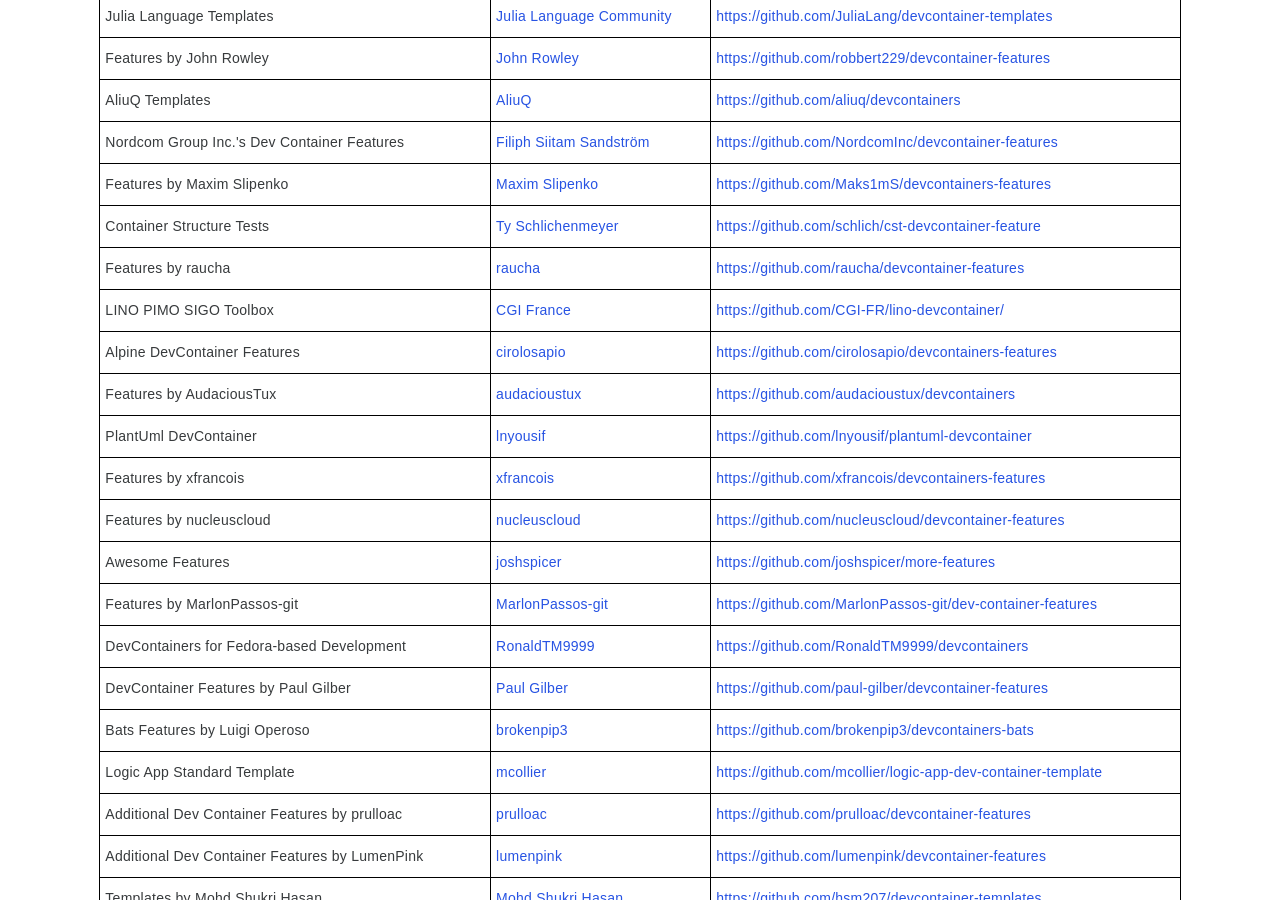
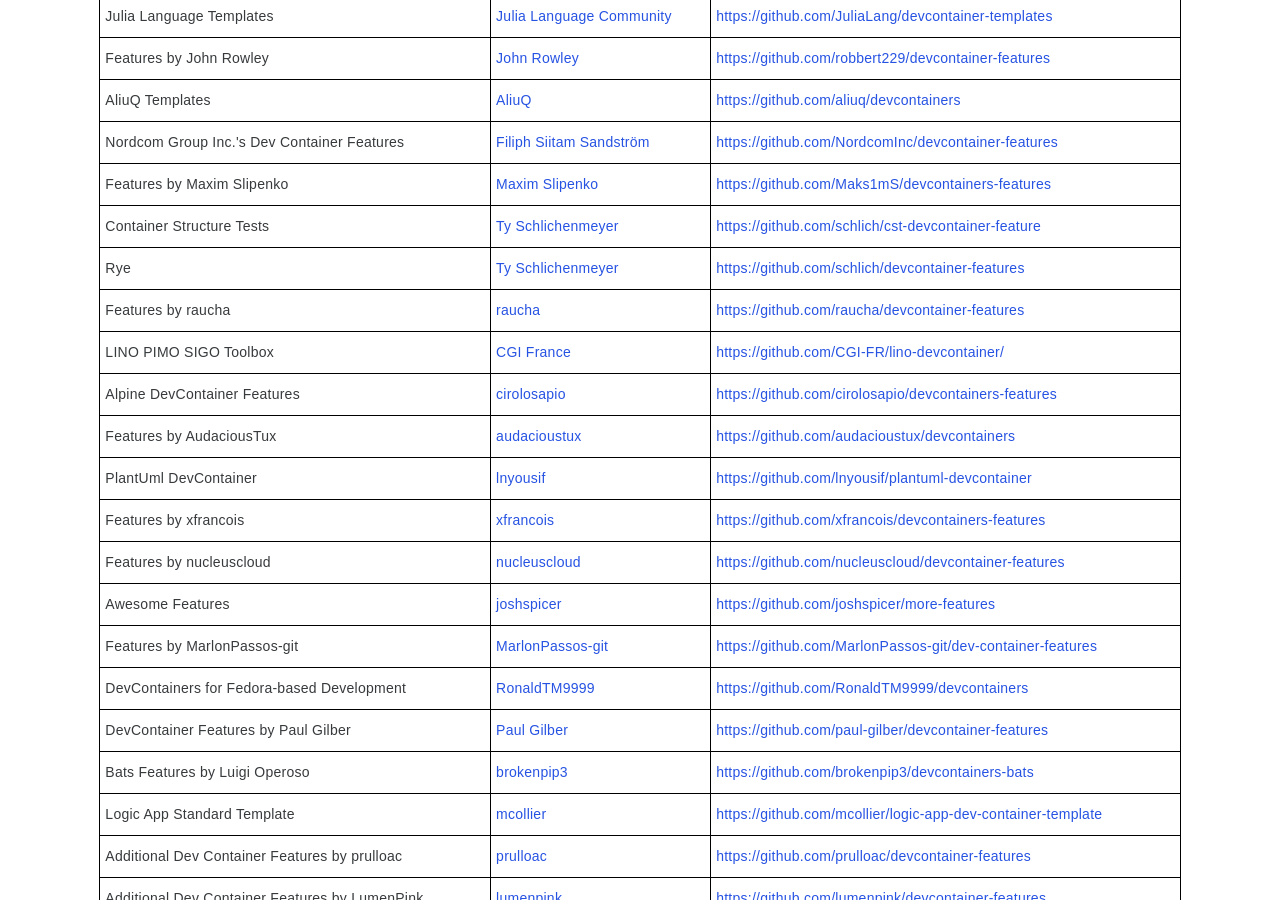
Before and after one commit to devcontainers/devcontainers.github.io, a Jekyll site: the page built from collections.html, in a window 1280 px wide and 900 px high, scrolled down 4875 px. Built offline with Jekyll 4.4.1, drawn with Linux system fonts in a browser that asks for light colours; nearby versions of some CDN libraries; comment, search, counter and statistics services are not loaded.

Commit message:
New Feature: Rye

```diff
--- a/_data/collection-index.yml
+++ b/_data/collection-index.yml
@@ -568,6 +568,11 @@
   contact: https://github.com/schlich/cst-devcontainer-feature/issues
   repository: https://github.com/schlich/cst-devcontainer-feature
   ociReference: ghcr.io/schlich/cst-devcontainer-feature
+- name: Rye
+  maintainer: Ty Schlichenmeyer
+  contact: https://github.com/schlich/devcontainer-features/issues
+  repository: https://github.com/schlich/devcontainer-features
+  ociReference: ghcr.io/schlich/devcontainer-features/rye
 - name: Features by raucha
   maintainer: raucha
   contact: https://github.com/raucha/devcontainer-features/issues
```
